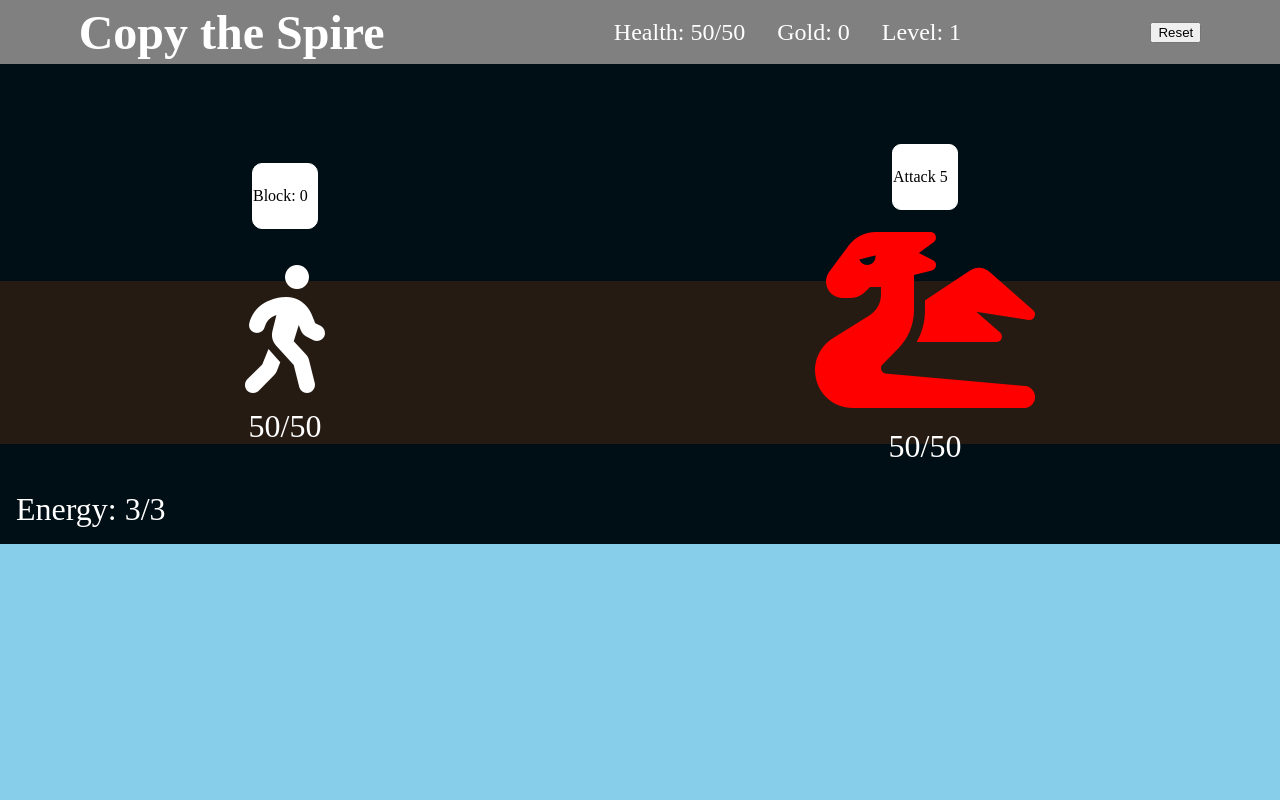
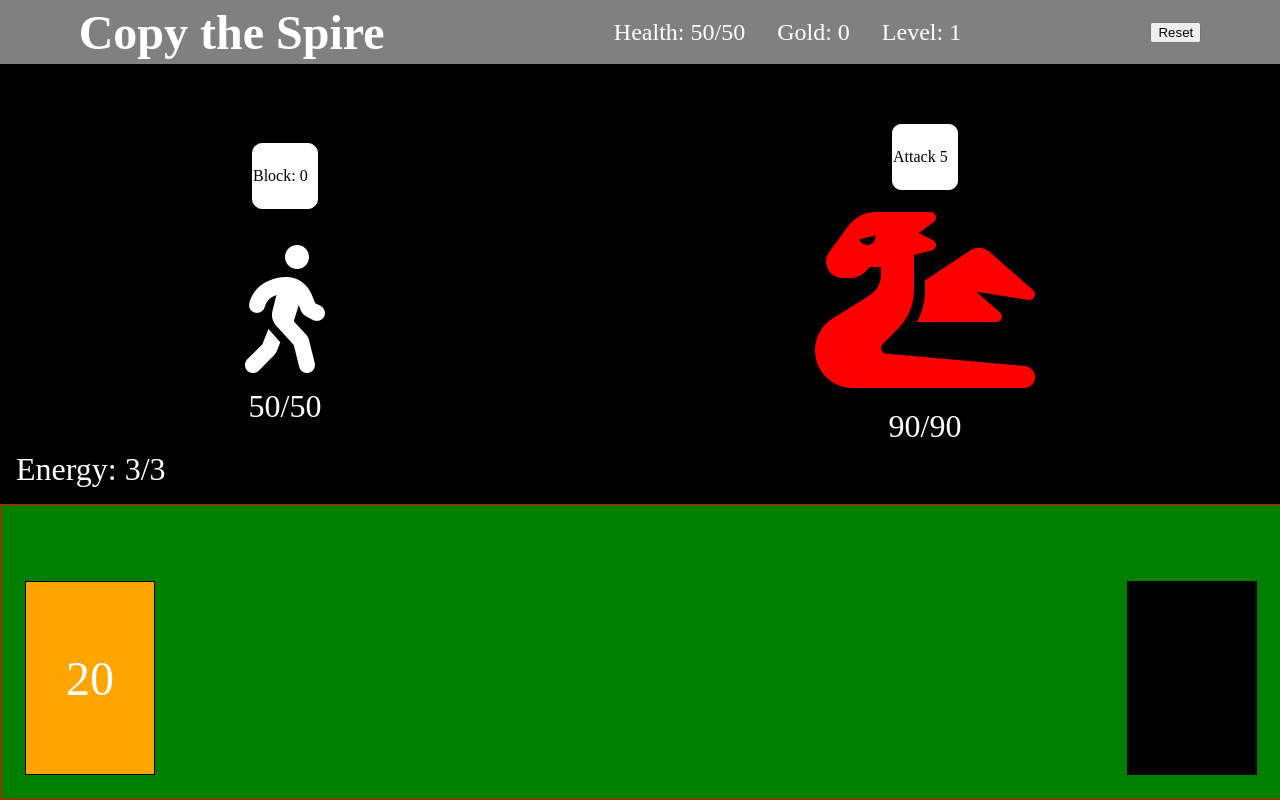
Before and after one commit to SporeFrog/STS-Clone, a plain HTML site: page index.html in a window 1280 px wide. Drawn offline with Linux system fonts and the light colour scheme.

Commit message:
Worked on playmat and created create starting deck

```diff
--- a/index.html
+++ b/index.html
@@ -6,15 +6,16 @@
   <meta name="viewport" content="width=device-width, initial-scale=1.0">
   <link rel="stylesheet" href="/styles.css">
   <script src="https://kit.fontawesome.com/4bc2c0c0d8.js" crossorigin="anonymous"></script>
+  <script src="/script.js" defer></script>
   <title>Slay the Spire</title>
 </head>
 <body>
   <header>
     <h1>Copy the Spire</h1>
     <ul class="meta-stats">
-    <li>Health: 50/50</li>
-    <li>Gold: 0</li>
-    <li>Level: 1
+    <li>Health: <span class="current-player-hp">50</span>/50</li>
+    <li> Gold: <span class="current-gold">0</span> </li>
+    <li>Level: <span class="current-level">1</span>
     </li>
   </ul>
   <div>
@@ -31,7 +32,7 @@
       <i class="fas fa-walking"></i>
       </div>
       <div class="player-health">
-        50/50
+        <span class="current-player-hp">50</span>/50
       </div>
     </div>
 
@@ -41,13 +42,24 @@
       <i class="fas fa-dragon fa-flip-horizontal"></i>
     </div>
     <div class="enemy-health">
-      50/50
+      <span class="current-enemy-hp">90</span>/90
     </div>
     </div>
   </section>
   <div class="energy-display">
-    Energy: 3/3
+    Energy: <span class="current-energy">3</span>/3
   </div>
   </main>
+  <section class="cardMat">
+    <div class="deck">
+      <div class="cardsInDeck"></div>
+    </div>
+    <div class="hand">
+
+    </div>
+    <div class="discard">
+
+    </div>
+  </section>
 </body>
 </html>
--- a/script.js
+++ b/script.js
@@ -0,0 +1,31 @@
+const strike = {
+name: 'strike',
+energyCost: 1,
+attack: 5,
+block: 0,
+};
+
+const defend = {
+  name: 'defend',
+  energyCost: 1,
+  attack: 0,
+  block: 5,
+};
+
+const playerDeck = ["not empty"];
+
+const createStartingDeck = () =>  {
+playerDeck.length = 0;
+console.log(playerDeck);
+for(i=0; i < 10; i++){
+  playerDeck.push(strike);
+}
+console.log(playerDeck);
+for(i=0; i < 10; i++){
+  playerDeck.push(defend);
+}
+console.log(playerDeck);
+document.querySelector('.cardsInDeck').innerHTML = playerDeck.length;
+}
+
+createStartingDeck();
--- a/styles.css
+++ b/styles.css
@@ -41,7 +41,7 @@ font-size: 1.5rem;
 main{
   width:100%;
   height: 60vh;
-background-image: url(/Images/battle-bg.svg.svg);
+background-color: black;
 background-position-y:-10rem;
 position: relative;
 
@@ -110,3 +110,49 @@ position: relative;
   left:1rem;
   bottom:1rem;
 }
+
+.cardMat{
+  background-color: green;
+  border: 1px red solid;
+  height:40vh;
+  width: 100%;
+  display: flex;
+  gap: 1rem;
+  justify-content: flex-start;
+  align-items: center;
+  position: relative;
+}
+
+.deck{
+  border: 1px black solid;
+  height: 12rem;
+  width: 8rem;
+  display: flex;
+  justify-content: center;
+  align-items: center;
+  background-color: orange;
+  margin-left: 1.5rem;
+  position: absolute;
+  left: 1.5rem;
+  bottom: 1.5rem;
+  margin: 0;
+}
+
+.discard{
+  border: 1px black solid;
+  height: 12rem;
+  width: 8rem;
+  display: flex;
+  justify-content: center;
+  align-items: center;
+  background-color: black;
+  margin-left: 1.5rem;
+  position: absolute;
+  right: 1.5rem;
+  bottom: 1.5rem;
+}
+
+.cardsInDeck{
+  color: white;
+  font-size: 3rem;
+}
```
